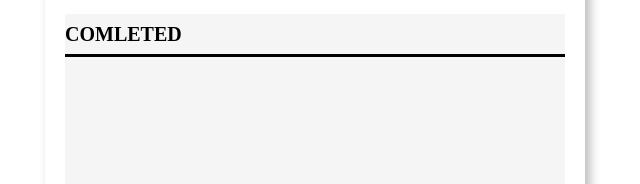
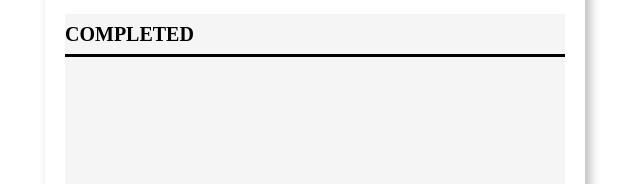
Before and after one commit to viktormoskalev/js, a plain HTML site: page listToDo.html in a window 1280 px wide. Shown: the part 441-625 px from the top of the page, 325-965 px from the left. Drawn offline with Linux system fonts and the light colour scheme.

Commit message:
Update listToDo.html

```diff
--- a/listToDo.html
+++ b/listToDo.html
@@ -63,7 +63,7 @@
       <h2>to do</h2>
     </div>
     <div class="completed" id="complete">
-      <h2 id="test">comleted</h2>
+      <h2 id="test">completed</h2>
     </div>
   </div>
   <script>
```
